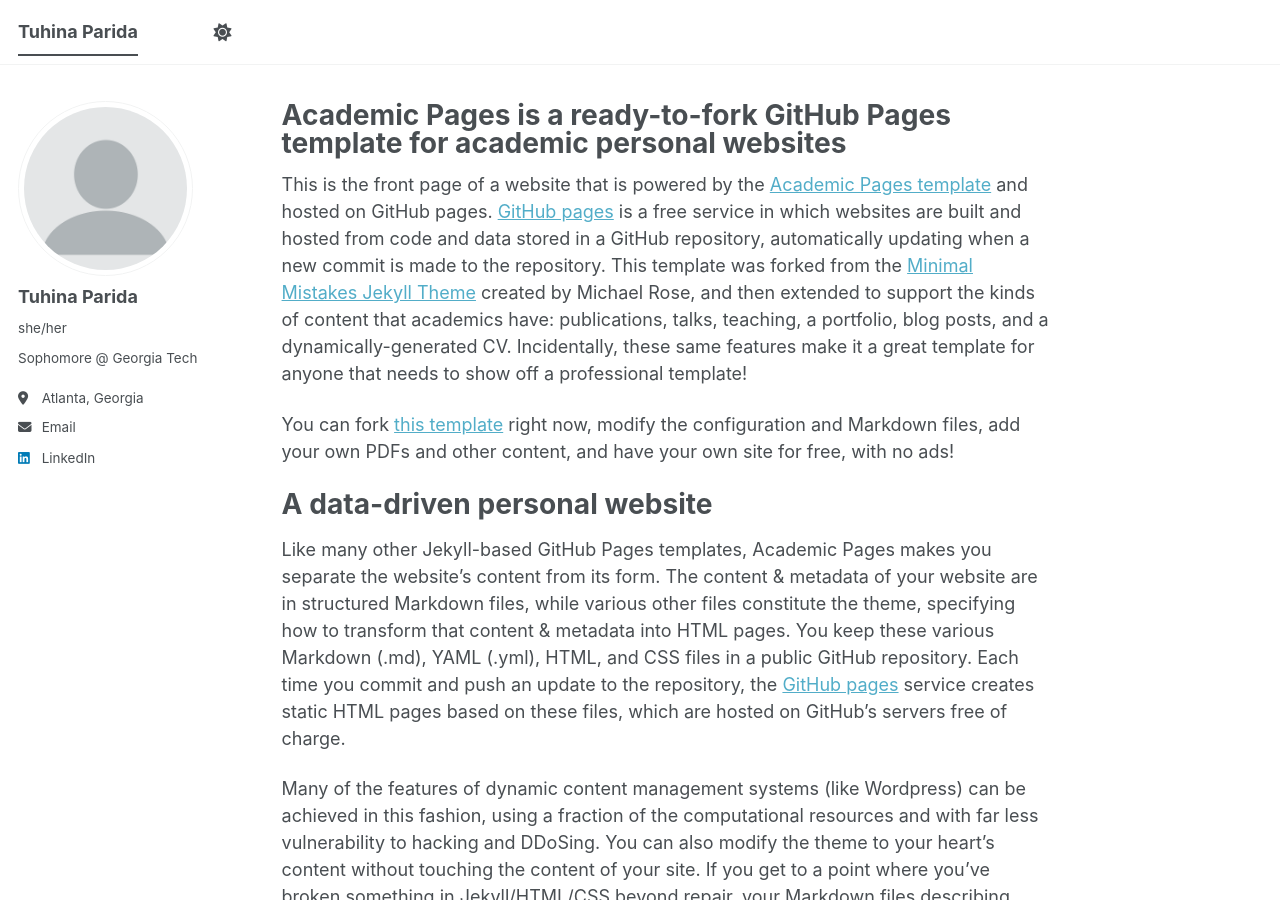
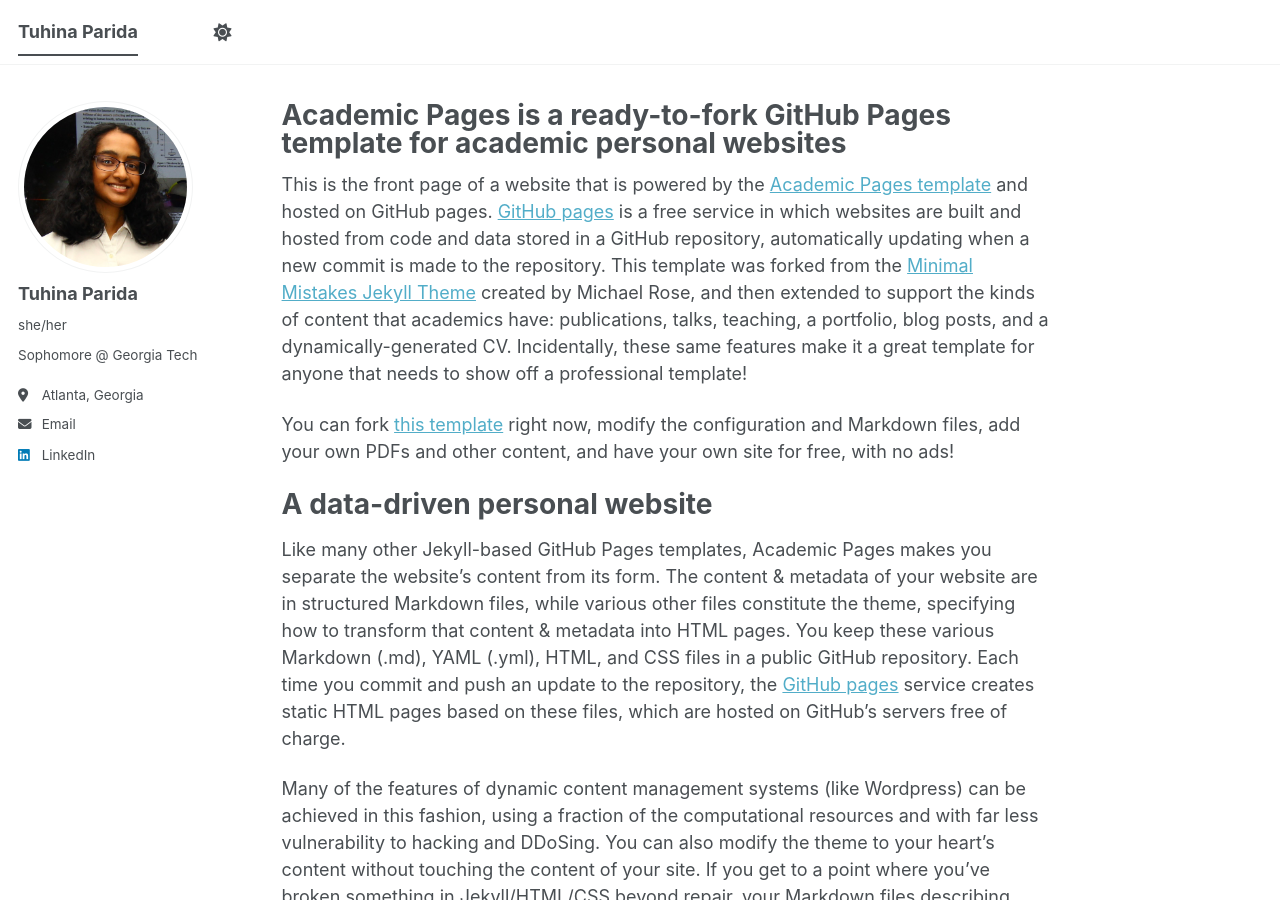
Before and after one commit to tuhinaparida/tuhinaparida.github.io, a Jekyll site: the page built from _pages/about.md, in a window 1280 px wide and 900 px high. Built offline with Jekyll 4.4.1, drawn with Linux system fonts in a browser that asks for light colours; a script bundle is joined from its source files by our own code; library files that are not in the unit come from our copies.

Commit message:
Update _config.yml

```diff
--- a/_config.yml
+++ b/_config.yml
@@ -23,7 +23,7 @@ repository               : "academicpages/academicpages.github.io"
 #               Additional customization can be done by editing /_includes/author-profile.html
 author:
   # Biographic information
-  avatar           : "profile.png"
+  avatar           : "tuhina.jpg"
   name             : "Tuhina Parida"
   pronouns         : "she/her"
   bio              : "Sophomore @ Georgia Tech"
```
